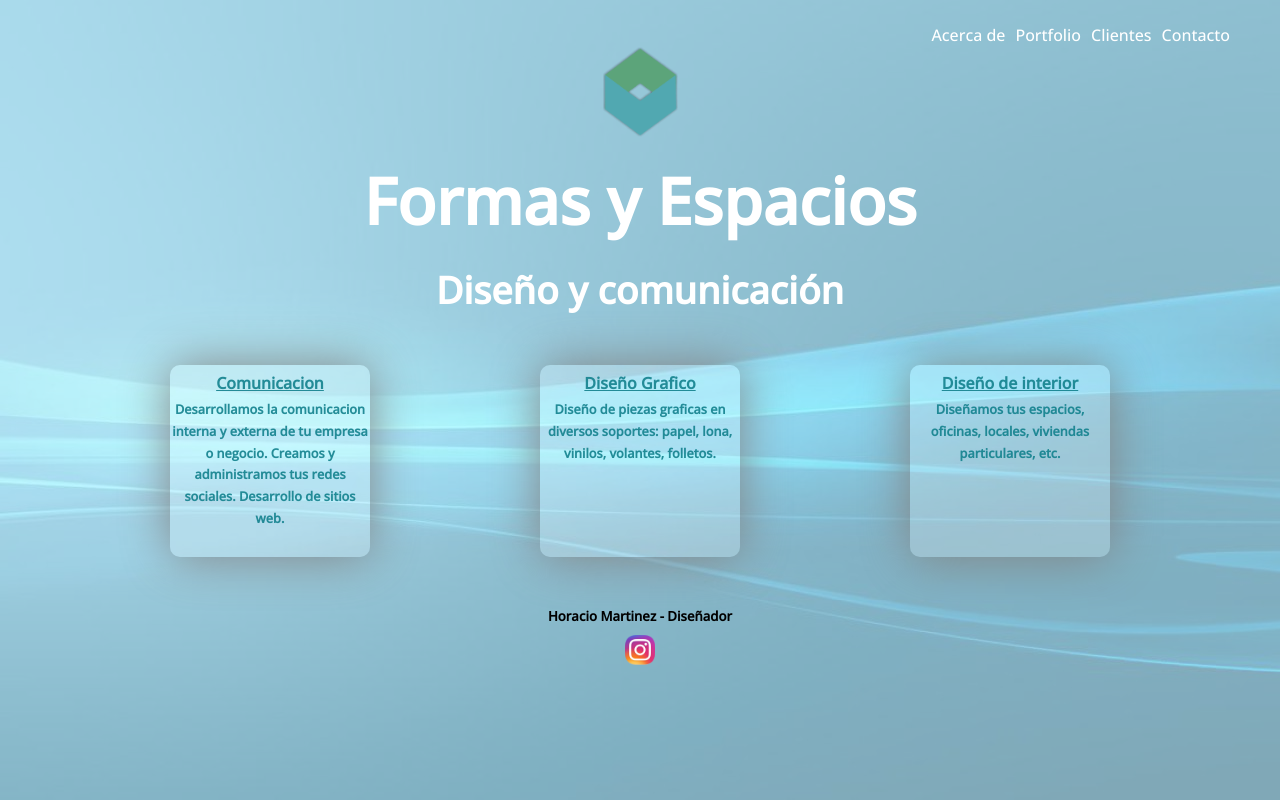
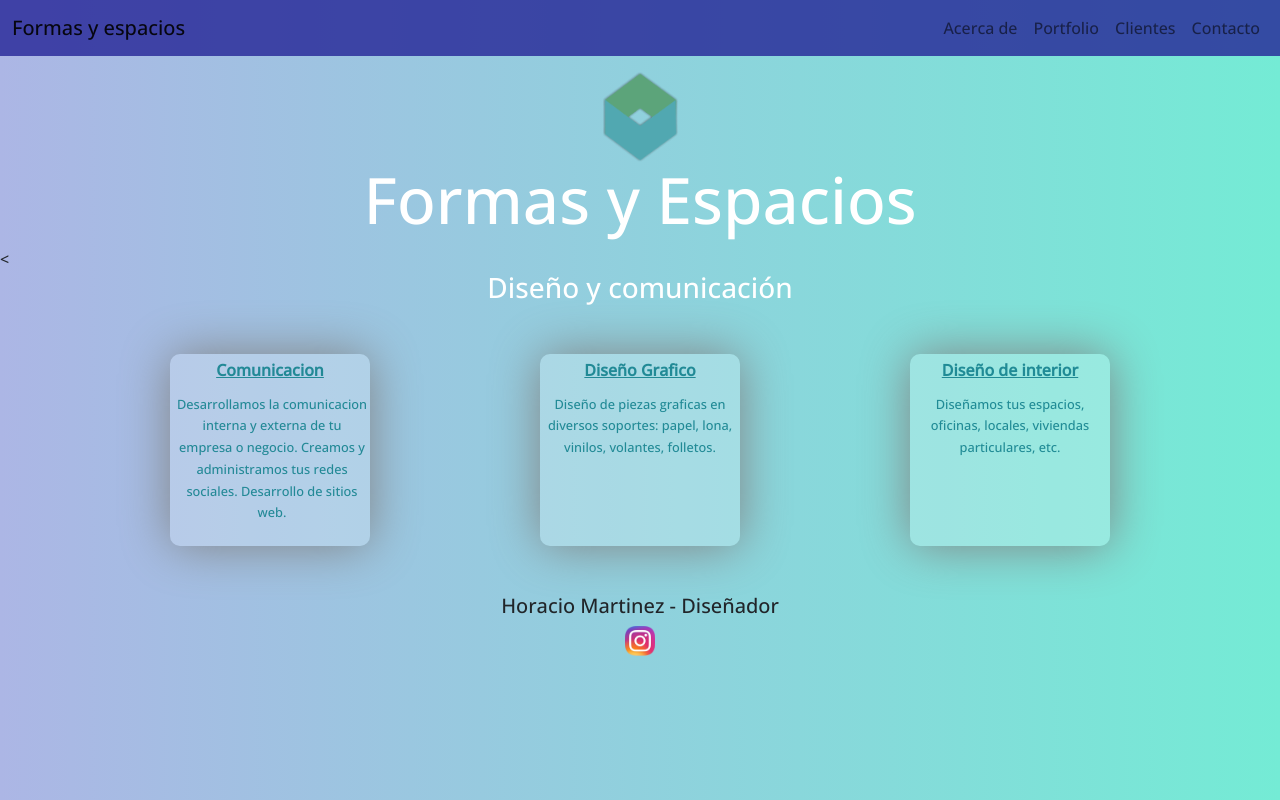
Before and after one commit to alejo-martinez/proyecto-final, a plain HTML site: page index.html in a window 1280 px wide. Drawn offline with nearby package versions, Linux system fonts and the light colour scheme.

Commit message:
modificado el nav e index. Agregado bootstrap

```diff
--- a/index.html
+++ b/index.html
@@ -5,33 +5,57 @@
     <meta http-equiv="X-UA-Compatible" content="IE=edge">
     <meta name="viewport" content="width=device-width, initial-scale=1.0">
     <title>Formas y Espacios</title>                       <!-- Titulo de la pagina web -->
-    <link rel="stylesheet" href="./style.css">
+
+    <link href="https://cdn.jsdelivr.net/npm/bootstrap@5.2.0-beta1/dist/css/bootstrap.min.css" rel="stylesheet" integrity="sha384-0evHe/X+R7YkIZDRvuzKMRqM+OrBnVFBL6DOitfPri4tjfHxaWutUpFmBp4vmVor" crossorigin="anonymous">
+    <script src="https://cdn.jsdelivr.net/npm/bootstrap@5.2.0-beta1/dist/js/bootstrap.bundle.min.js" integrity="sha384-pprn3073KE6tl6bjs2QrFaJGz5/SUsLqktiwsUTF55Jfv3qYSDhgCecCxMW52nD2" crossorigin="anonymous"></script>
+
+
+    <link href="https://fonts.googleapis.com/css2?family=Lato:wght@400;700&family=Open+Sans:wght@500&family=Rubik:ital,wght@1,300&display=swap" rel="stylesheet">
+    <link rel="shortcut icon" href="./pages/imagenes/favicon.ico" type="image/x-icon">
     <link rel="preconnect" href="https://fonts.googleapis.com">
     <link rel="preconnect" href="https://fonts.gstatic.com" crossorigin>
-    <link href="https://fonts.googleapis.com/css2?family=Lato:wght@400;700&family=Open+Sans:wght@500&family=Rubik:ital,wght@1,300&display=swap" rel="stylesheet">
-    <link rel="shortcut icon" href="./pages/imagenes/favicon.ico" type="image/x-icon">
+    <link href="https://fonts.googleapis.com/css2?family=Open+Sans:wght@500&display=swap" rel="stylesheet">
+    <link rel="stylesheet" href="./style.css">
 </head>
 <body>
-    <header class="header">
-        <section class="menu">
-            <ul class="menu__lista">
-                <li><a class="menu__lista--enlace" href="./pages/acercade.html">Acerca de</a></li>                    <!-- Link para la pagina "Acerca de" de la empresa -->
-                <li><a class="menu__lista--enlace" href="./pages/portfolio.html">Portfolio</a></li>                   <!-- Link para la pagina "portfolio" de la pagina -->
-                <li><a class="menu__lista--enlace" href="./pages/clientes.html">Clientes</a></li>                     <!-- Link para la pagina "clientes" de la empresa -->
-                <li><a class="menu__lista--enlace" href="./pages/contacto.html">Contacto</a></li>                     <!-- Link para la pagina "contacto" de la empresa -->
+
+    <nav class="navbar navbar-expand-lg fondo-nav">
+        <div class="container-fluid">
+          <a href="./index.html" class="navbar-brand hover">Formas y espacios</a>
+          <button class="navbar-toggler" type="button" data-bs-toggle="collapse" data-bs-target="#navbarNav" aria-controls="navbarNav" aria-expanded="false" aria-label="Toggle navigation">
+            <span class="navbar-toggler-icon"></span>
+          </button>
+          <div class="collapse navbar-collapse" id="navbarNav">
+            <ul class="navbar-nav ms-auto">
+              <li class="nav-item">
+                <a class="nav-link hover-secciones" href="./pages/acercade.html">Acerca de</a>
+              </li>
+              <li class="nav-item">
+                  <a class="nav-link hover-secciones" href="./pages/portfolio.html">Portfolio</a>
+                </li>
+                <li class="nav-item">
+                    <a class="nav-link hover-secciones" href="./pages/clientes.html">Clientes</a>
+                  </li>
+                  <li class="nav-item">
+                    <a class="nav-link hover-secciones" href="./pages/contacto.html">Contacto</a>
+                  </li>
             </ul>
-        </section>
+          </div>
+        </div>
+      </nav>
+
+    <header class="header mt-3">
         <section class="contenedor">
             <img class="contenedor__imagen" src="./pages/imagenes/imagen index02.png" alt="Logo">
         </section>
-        <h1 class="header__titulo">Formas y Espacios</h1>            <!-- Titulo de bienvenida -->
-        <h3 class="header__titulo">Diseño y comunicación</h3>           <!-- Subtitulo de la pagina -->
+        <h1 class="text-white text-center">Formas y Espacios</h1>            <
+        <h3 class= "text-white text-center">Diseño y comunicación</h3>
     </header>
 
     <main class="contenido">
         <section class="contenido__uno">
-            <h5 class="contenido__uno--articulo">Comunicacion</h5>
-            <p class="contenido__uno--articulo">
+            <h5 class="fw-bold">Comunicacion</h5>
+            <p class="ps-1">
                 Desarrollamos la comunicacion interna y externa de tu empresa o negocio.
                 Creamos y administramos tus redes sociales.
                 Desarrollo de sitios web.
@@ -39,27 +63,27 @@
         </section>
 
         <section class="contenido__uno">
-            <h5 class="contenido__uno--titulo">Diseño Grafico</h5>
-            <p class="contenido__uno--p">
+            <h5 class="fw-bold">Diseño Grafico</h5>
+            <p>
                 Diseño de piezas graficas en diversos soportes: papel, lona, vinilos, volantes, folletos.
 
             </p>
         </section>
 
         <section class="contenido__uno">
-            <h5 class="contenido__uno--articulo">Diseño de interior</h5>
-            <p class="contenido__uno--articulo">
+            <h5 class="fw-bold">Diseño de interior</h5>
+            <p class="">
                 Diseñamos tus espacios, oficinas, locales, viviendas particulares, etc.
             </p>
         </section>
 
     </main>
 
-    <footer class="pie">
+    <footer class="m-5 text-center">
         <h5>Horacio Martinez - Diseñador</h5>
-        <section class="pie__link">
+        <section>
             <a href="https://www.instagram.com/formas_y_espacios_design/">              <!-- Link hacia el instagram de la empresa -->
-                <img src="./pages/imagenes/logo instagram.png" alt="Instagram" width="30" height="30"/>          <!-- Link hacia el instagram de la empresa -->
+                <img class="instagram" src="./pages/imagenes/logo instagram.png" alt="Instagram" width="30" height="30"/>          <!-- Link hacia el instagram de la empresa -->
             </a>
         </section>
     </footer>
--- a/style.css
+++ b/style.css
@@ -5,21 +5,41 @@
 }
 
 body {
-    font-family: 'Open Sans', sans-serif;                       /* Body con el fondo y fuente de los textos */
-    background-image: url('./pages/imagenes/fondo.png');
-    background-position: center;
+    font-family: 'Open Sans', sans-serif;
+    background: #74ebd5;  /* fallback for old browsers */
+    background: -webkit-linear-gradient(to right, #ACB6E5, #74ebd5);  /* Chrome 10-25, Safari 5.1-6 */
+    background: linear-gradient(to right, #ACB6E5, #74ebd5); /* W3C, IE 10+/ Edge, Firefox 16+, Chrome 26+, Opera 12+, Safari 7+ */
+
 }
 
 /* INDEX */
 
-.header {
-    font-size: 200%;            /* Aumento del tamaño de la fuente de los titulos */
+
+/* nav */
+
+.fondo-nav {
+    background-color: rgba(38, 38, 151, 0.808);
 }
 
-.header__titulo {
-    text-align: center;         /* Alineacion y color de los titulos */
-    color: white;
-    margin: 20px;
+.hover {
+    transition: transform 0.3s;
+}
+
+.hover:hover {
+    transform: scale(1.2) translateX(10px);
+    color: #ACB6E5;
+}
+
+.hover-secciones {
+    transition: color 0.4s;
+}
+
+.hover-secciones:hover {
+    color: #ACB6E5;
+}
+
+h1 {
+    font-size: 4rem;
 }
 
 .contenedor {
@@ -82,7 +102,6 @@ section p {
     font-size: 80%;
     color: rgba(20, 130, 142, 0.91);
     text-align: center;
-    font-weight: bold;
     line-height: 1.7;
 }
 
@@ -95,13 +114,12 @@ section h5 {
     font-size: 16px;
 }
 
-.pie {
-    text-align: center;
-    margin-top: 50px;
+.instagram {
+    transition: transform 0.3s;
 }
 
-.pie__link {                /* Padding para el footer */
-    padding: 10px;
+.instagram:hover {
+    transform: scale(1.2);
 }
 
 .titulo {                       /* Posicion de los titulos de cada seccion */
```
Also changed, not shown: pages/acercade.html (+30 -13 lines), pages/clientes.html (+25 -8 lines), pages/contacto.html (+26 -8 lines), pages/portfolio.html (+26 -8 lines).
